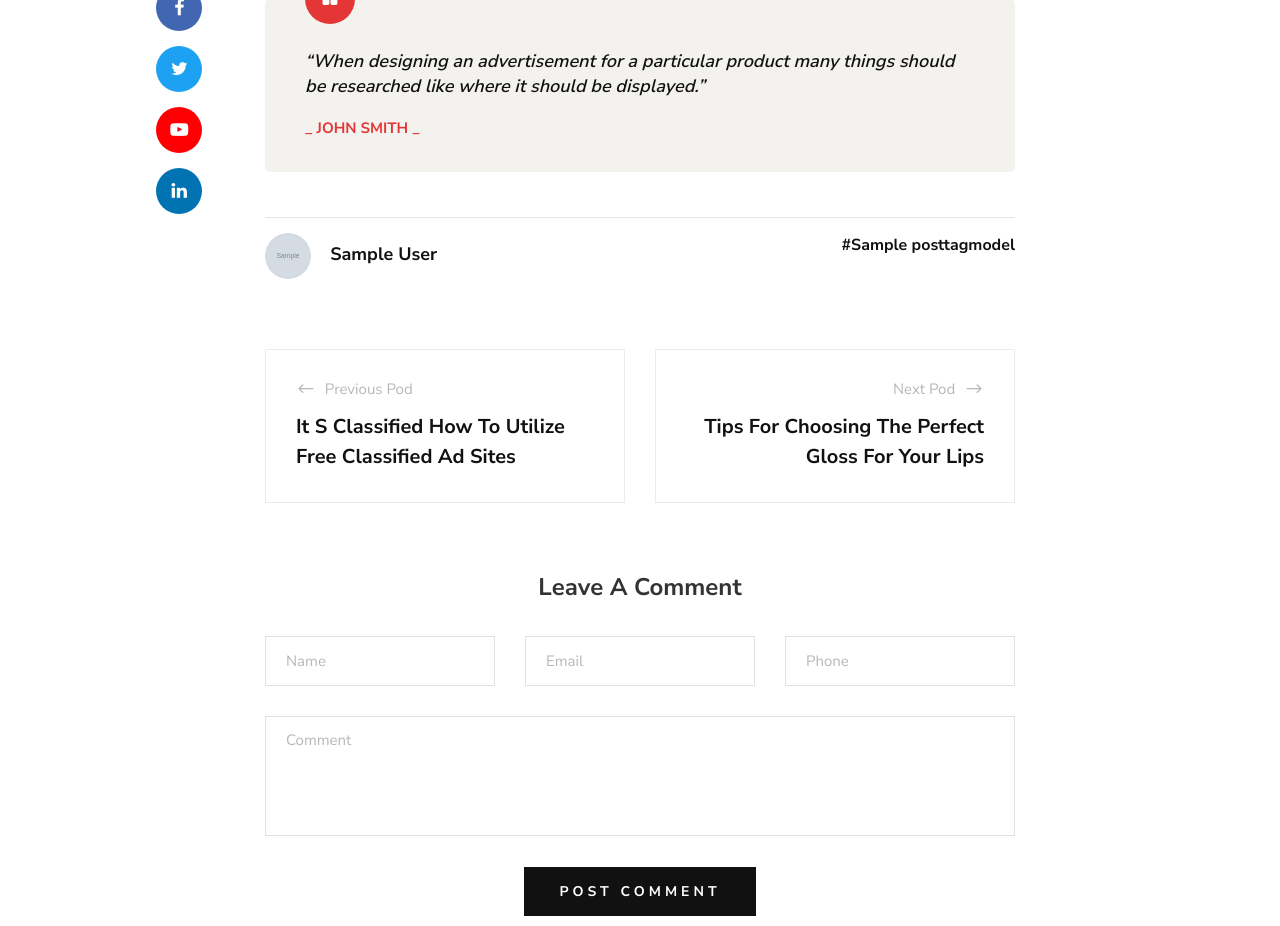
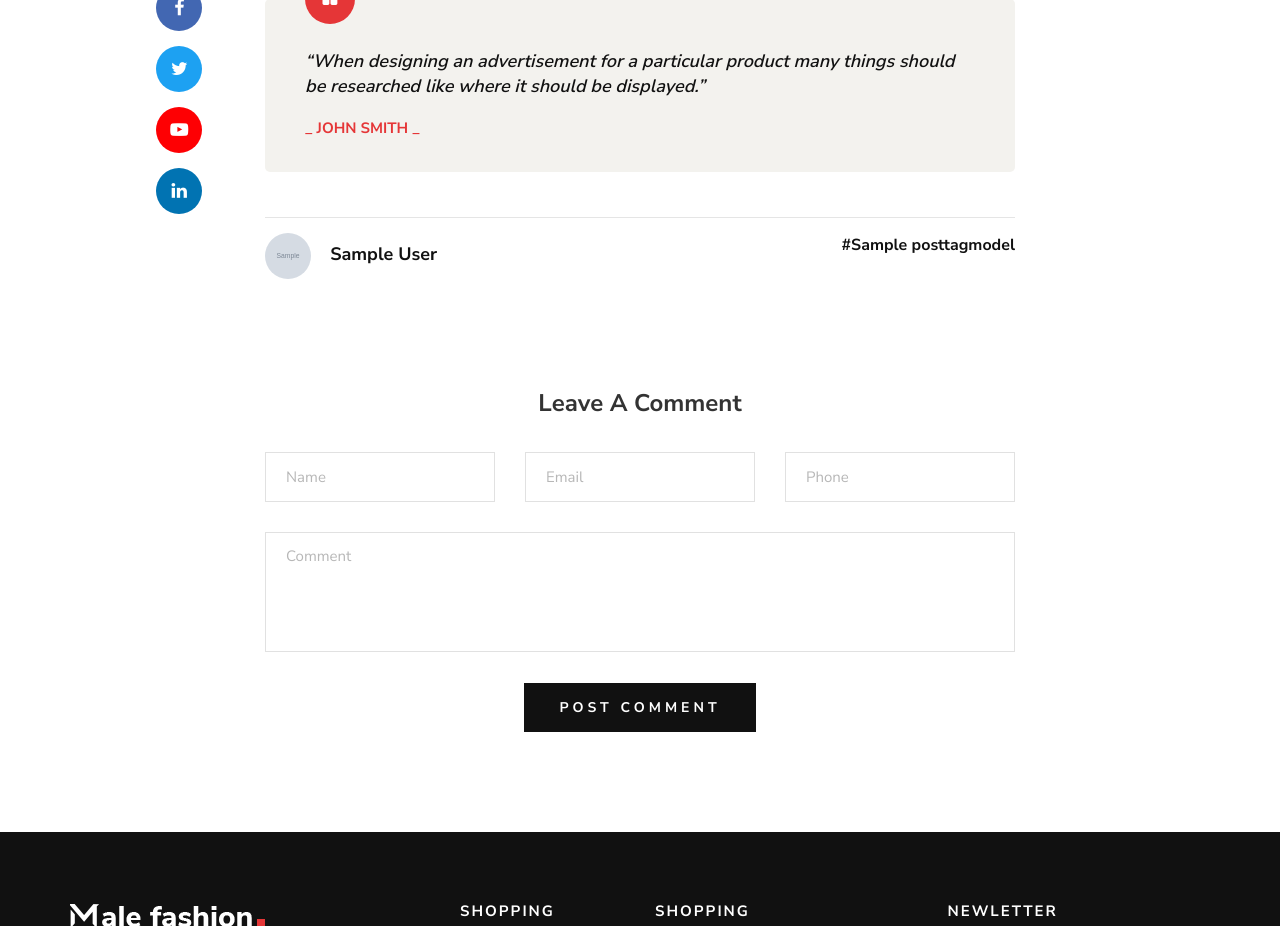
Before and after one commit to smnet97/online_shop, a Django app: page /blog/1/post/ in a window 1280 px wide. Shown: the part 1413-2339 px from the top of the page. Run offline with Django 4.2, Linux system fonts and the light colour scheme; tables that the repository leaves empty hold one stand-in row (values such as "Sample post"); grey boxes marked "Sample" are stand-in pictures; some libraries are stand-ins or nearby versions.

Commit message:
blog pagination done

```diff
--- a/templates/blog-detail.html
+++ b/templates/blog-detail.html
@@ -75,18 +75,24 @@
                         </div>
                         <div class="blog__details__btns">
                             <div class="row">
+                                {% if object.get_next_by_created_at %}
                                     <div class="col-lg-6 col-md-6 col-sm-6">
-                                    <a href="" class="blog__details__btns__item">
+                                        <a href="{% url 'blogs:detail' pk=object.get_next_by_created_at.pk %}"
+                                           class="blog__details__btns__item">
                                             <p><span class="arrow_left"></span> Previous Pod</p>
-                                        <h5>It S Classified How To Utilize Free Classified Ad Sites</h5>
+                                            <h5>{{ object.get_next_by_created_at.title }}</h5>
                                         </a>
                                     </div>
-                                <div class="col-lg-6 col-md-6 col-sm-6">
-                                    <a href="" class="blog__details__btns__item blog__details__btns__item--next">
+                                {% endif %}
+                                {% if object.get_previous_by_created_at %}
+                                    <div class="col-lg-6 col-md-6 col-sm-6 {% if not object.get_next_by_created_at %}offset-6{% endif %}">
+                                        <a href="{% url 'blogs:detail' pk=object.get_previous_by_created_at.pk %}"
+                                           class="blog__details__btns__item blog__details__btns__item--next">
                                             <p>Next Pod <span class="arrow_right"></span></p>
-                                        <h5>Tips For Choosing The Perfect Gloss For Your Lips</h5>
+                                            <h5>{{ object.get_previous_by_created_at.title }}</h5>
                                         </a>
                                     </div>
+                                {% endif %}
                             </div>
                         </div>
                         <div class="blog__details__comment">
```
Lines whose indentation alone changed are shown as unchanged.
